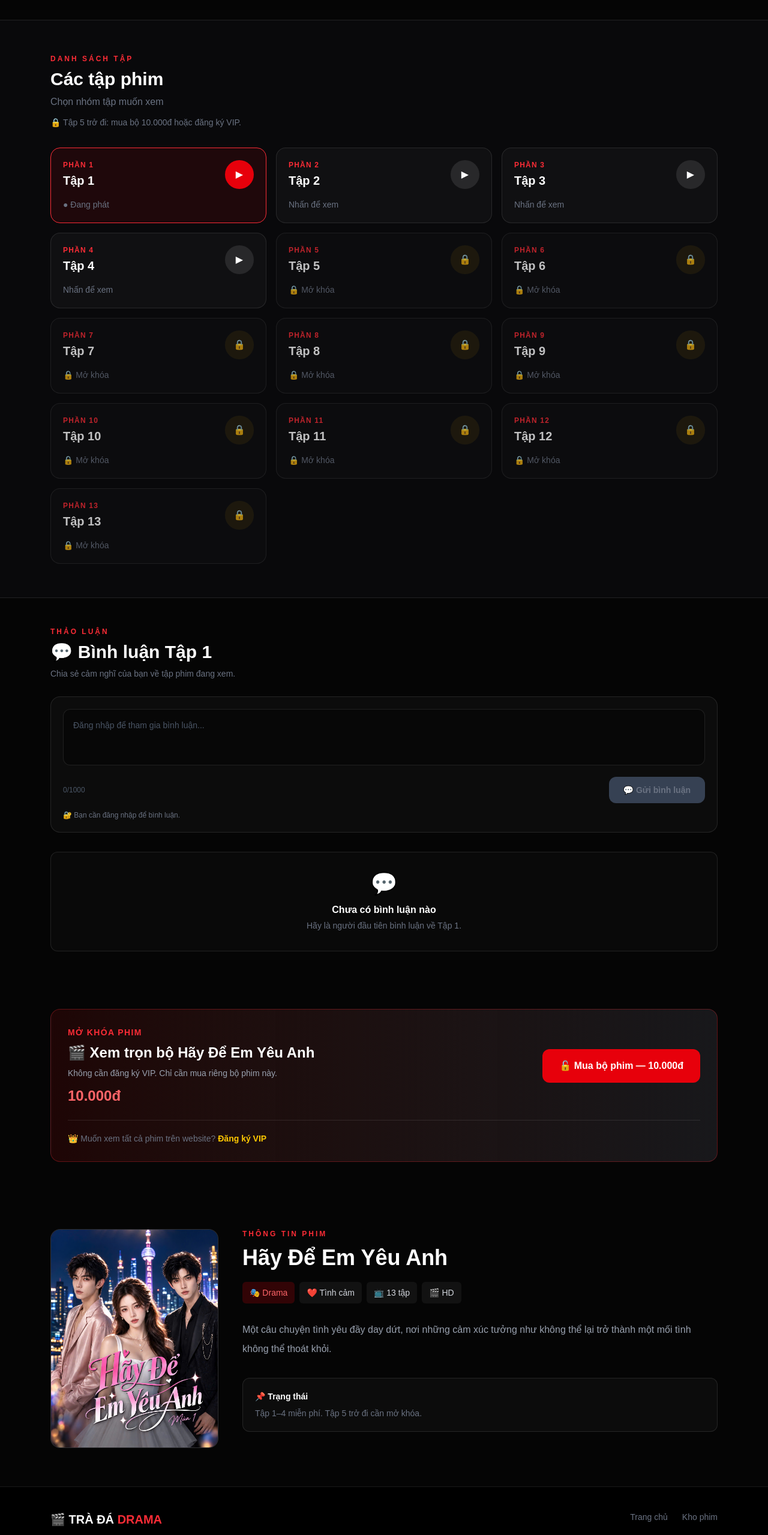
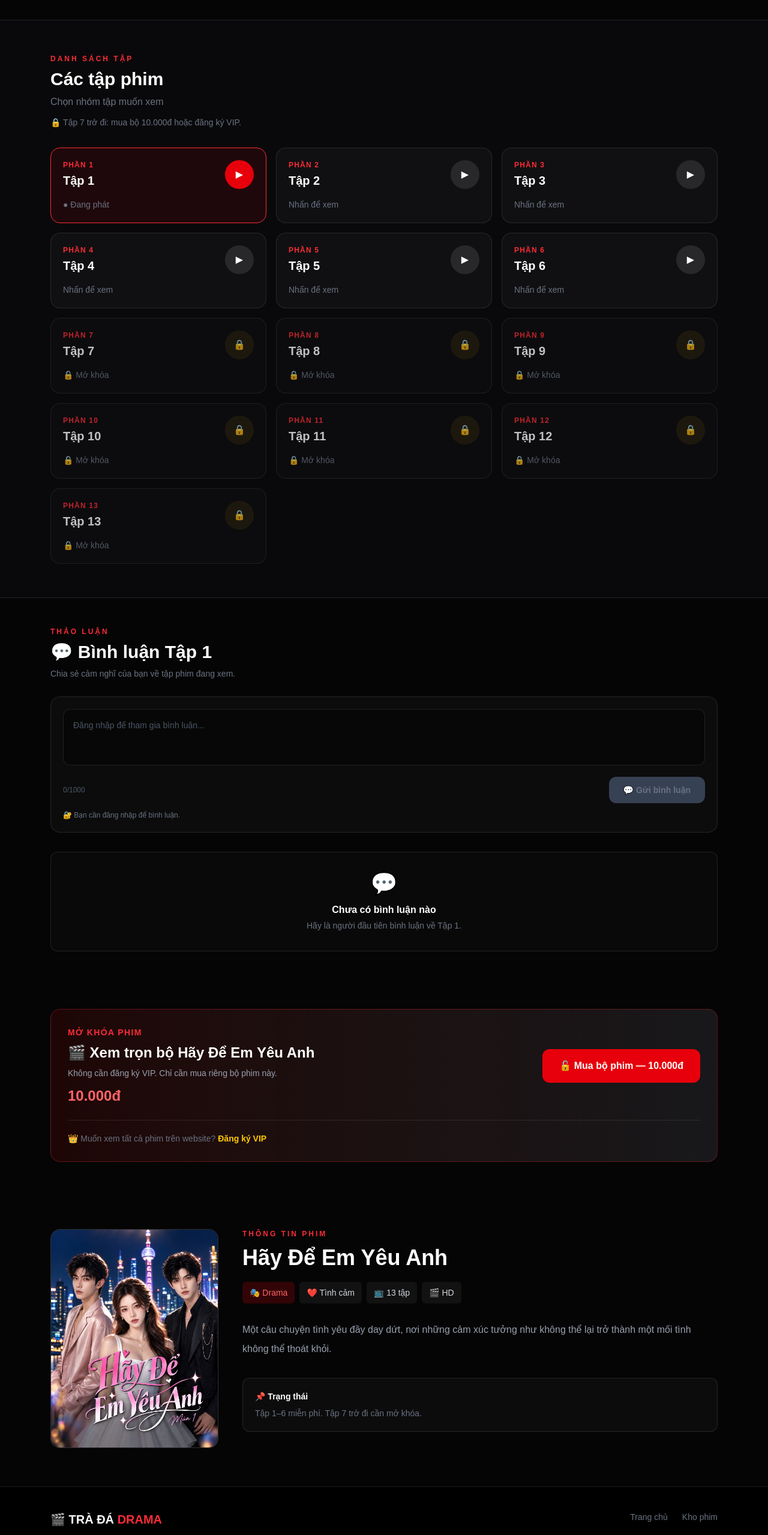
Before and after one commit to ptpvip9-hub/web-phim, a Next.js app: page /phim/hay-de-em-yeu-anh in a window 1280 px wide. Shown: the part 1681-4240 px from the top of the page at 60% size. Built offline with nearby package versions, Linux system fonts and the light colour scheme; no server answers; the database is empty.

Commit message:
Update VIP with 10000vnd and from 7

```diff
--- a/app/phim/hay-de-em-yeu-anh/page.tsx
+++ b/app/phim/hay-de-em-yeu-anh/page.tsx
@@ -688,7 +688,7 @@ export default function HayDeEmYeuAnh() {
   const changeEpisode = async (episode: Episode) => {
     if (checkingAccess) return;
 
-    const isLocked = episode.id >= 5;
+    const isLocked = episode.id >= 7;
 
     if (
       isLocked &&
@@ -1077,7 +1077,7 @@ export default function HayDeEmYeuAnh() {
               </p>
             ) : (
               <p className="mt-3 text-sm text-gray-500">
-                🔒 Tập 5 trở đi: mua bộ 10.000đ hoặc đăng ký VIP.
+                🔒 Tập 7 trở đi: mua bộ 10.000đ hoặc đăng ký VIP.
               </p>
             )}
 
@@ -1094,7 +1094,7 @@ export default function HayDeEmYeuAnh() {
                 episode.title === "Tập cuối";
 
               const isLocked =
-                episode.id >= 5 &&
+                episode.id >= 7 &&
                 !isVip &&
                 !hasMovieAccess;
 
@@ -1456,8 +1456,8 @@ export default function HayDeEmYeuAnh() {
                 </p>
               ) : (
                 <p className="mt-2 text-sm text-gray-500">
-                  Tập 1–4 miễn phí.
-                  Tập 5 trở đi cần mở khóa.
+                  Tập 1–6 miễn phí.
+                  Tập 7 trở đi cần mở khóa.
                 </p>
               )}
 
```
